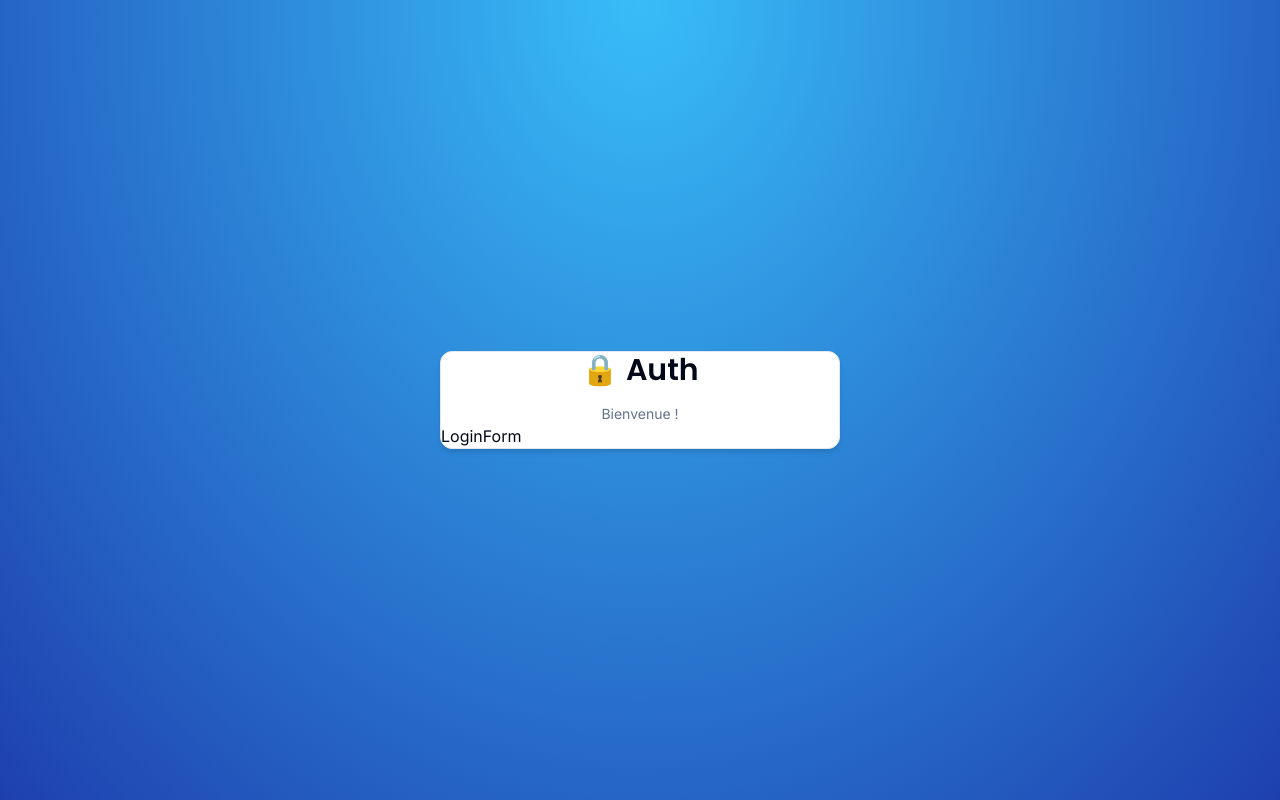
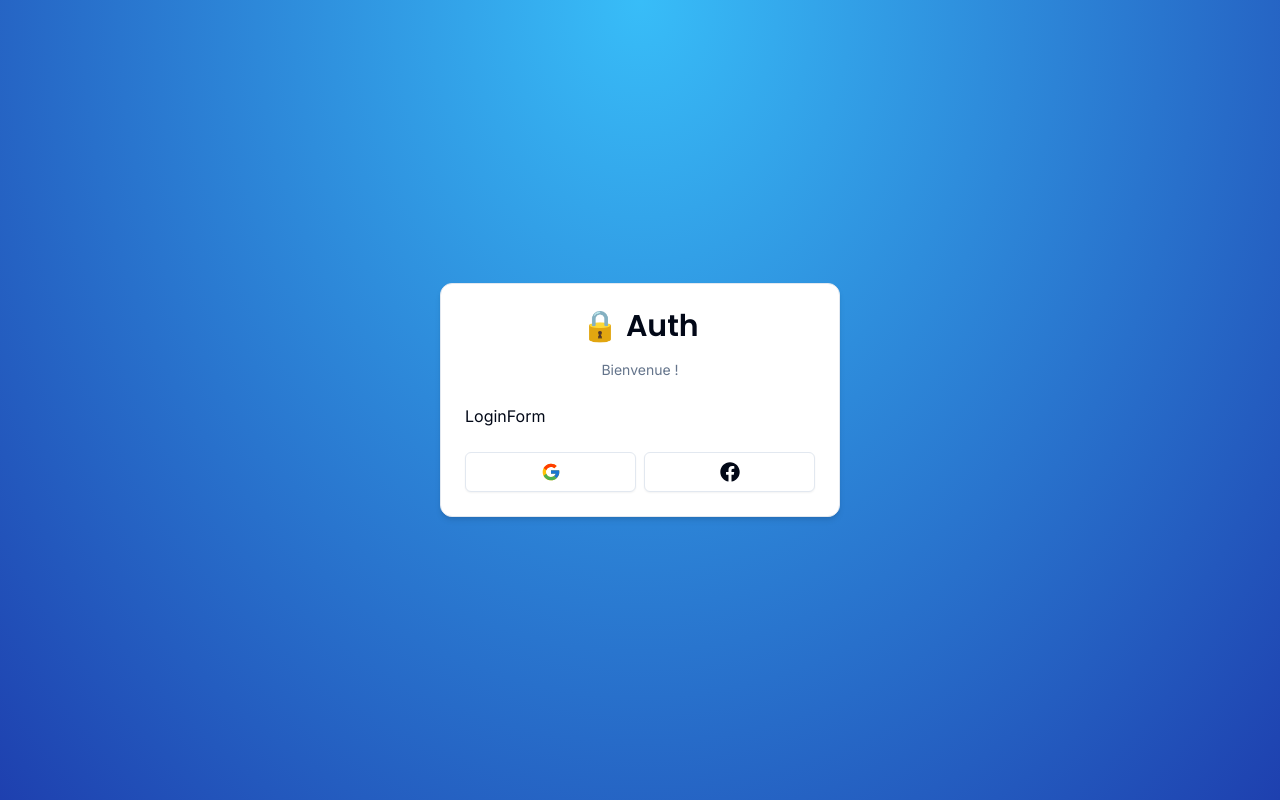
Before and after one commit to ArmandineLDev/authProject, a Next.js app: page /auth/login in a window 1280 px wide. Built offline with nearby package versions, Linux system fonts and the light colour scheme.

Commit message:
Add socials icons

```diff
--- a/components/auth/AuthCardHeader.tsx
+++ b/components/auth/AuthCardHeader.tsx
@@ -12,7 +12,7 @@ interface AuthCardHeaderProps {
 
 export const AuthCardHeader = ({ label }: AuthCardHeaderProps) => {
   return (
-    <div className="w-fulmlm flex flex-col gap-y-4 items-center justify-center">
+    <div className="w-full flex flex-col gap-y-4 items-center justify-center">
       <h1 className={cn("text-3xl font-semibold", font.className)}>🔒 Auth</h1>
       <p className="text-muted-foreground text-sm">{label}</p>
     </div>
--- a/components/auth/CardWrapper.tsx
+++ b/components/auth/CardWrapper.tsx
@@ -1,7 +1,8 @@
 "use client";
 
-import { Card, CardContent, CardHeader, CardFooter } from "../ui/card";
-import { AuthCardHeader } from "./AuthCardHeader";
+import { Card, CardContent, CardFooter, CardHeader } from "../ui/card";
+import { AuthCardHeader } from "@/components/auth/AuthCardHeader";
+import { Social } from "@/components/auth/Social";
 
 interface CardWrapperProps {
   children: React.ReactNode;
@@ -20,8 +21,15 @@ export const CardWrapper = ({
 }: CardWrapperProps) => {
   return (
     <Card className="w-[400px] shadow-md">
-      <AuthCardHeader label={headerLabel} />
-      {children}
+      <CardHeader>
+        <AuthCardHeader label={headerLabel} />
+      </CardHeader>
+      <CardContent>{children}</CardContent>
+      {showSocial && (
+        <CardFooter>
+          <Social />
+        </CardFooter>
+      )}
     </Card>
   );
 };
--- /dev/null
+++ b/components/auth/Social.tsx
@@ -0,0 +1,18 @@
+"use client";
+
+import { Button } from "@/components/ui/button";
+import { FaFacebook } from "react-icons/fa";
+import { FcGoogle } from "react-icons/fc";
+
+export const Social = () => {
+  return (
+    <div className="flex items-center w-full gap-x-2">
+      <Button size="lg" className="w-full" variant="outline" onClick={() => {}}>
+        <FcGoogle className="h-5 w-5" />
+      </Button>
+      <Button size="lg" className="w-full" variant="outline" onClick={() => {}}>
+        <FaFacebook className="h-5 w-5" />
+      </Button>
+    </div>
+  );
+};
--- a/package.json
+++ b/package.json
@@ -17,6 +17,7 @@
     "next": "14.1.0",
     "react": "^18",
     "react-dom": "^18",
+    "react-icons": "^5.0.1",
     "tailwind-merge": "^2.2.1",
     "tailwindcss-animate": "^1.0.7"
   },
```
Also changed, not shown: 1 other file (tests, documents, lock files or other folders).
